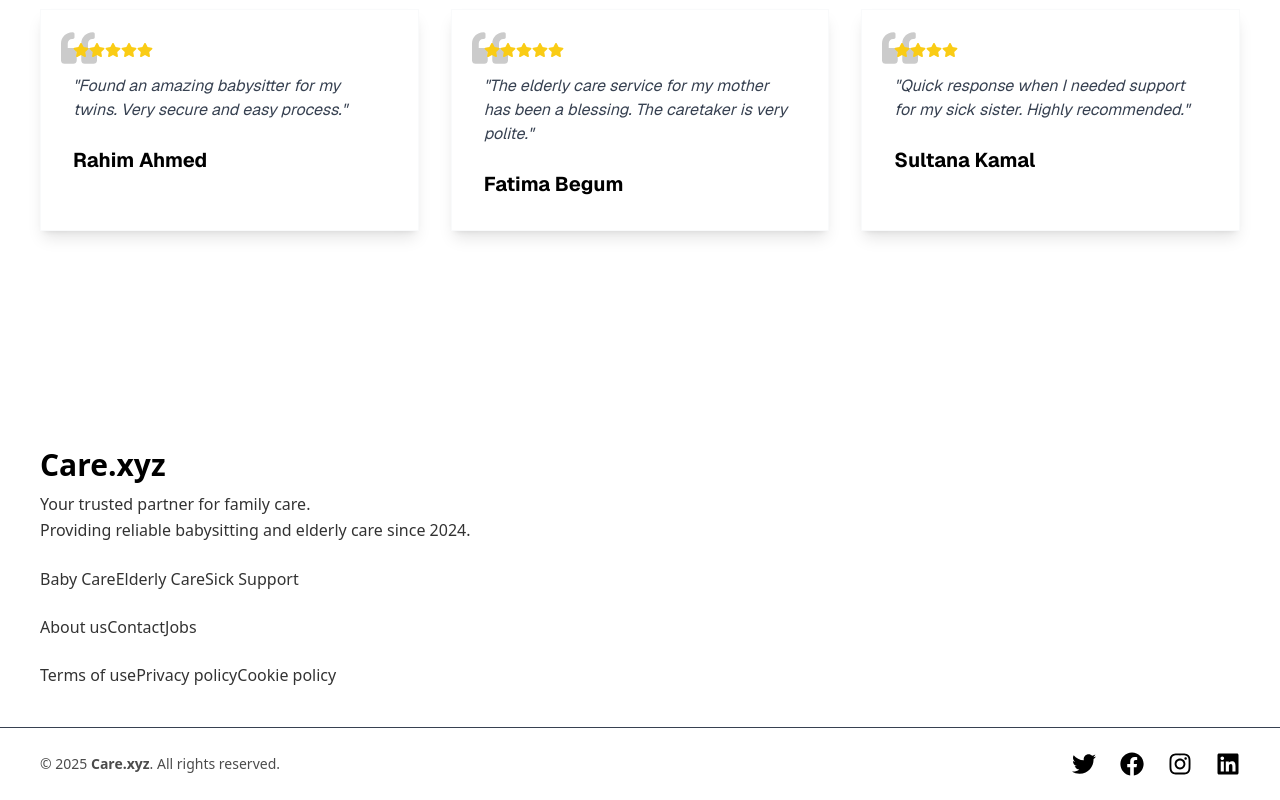
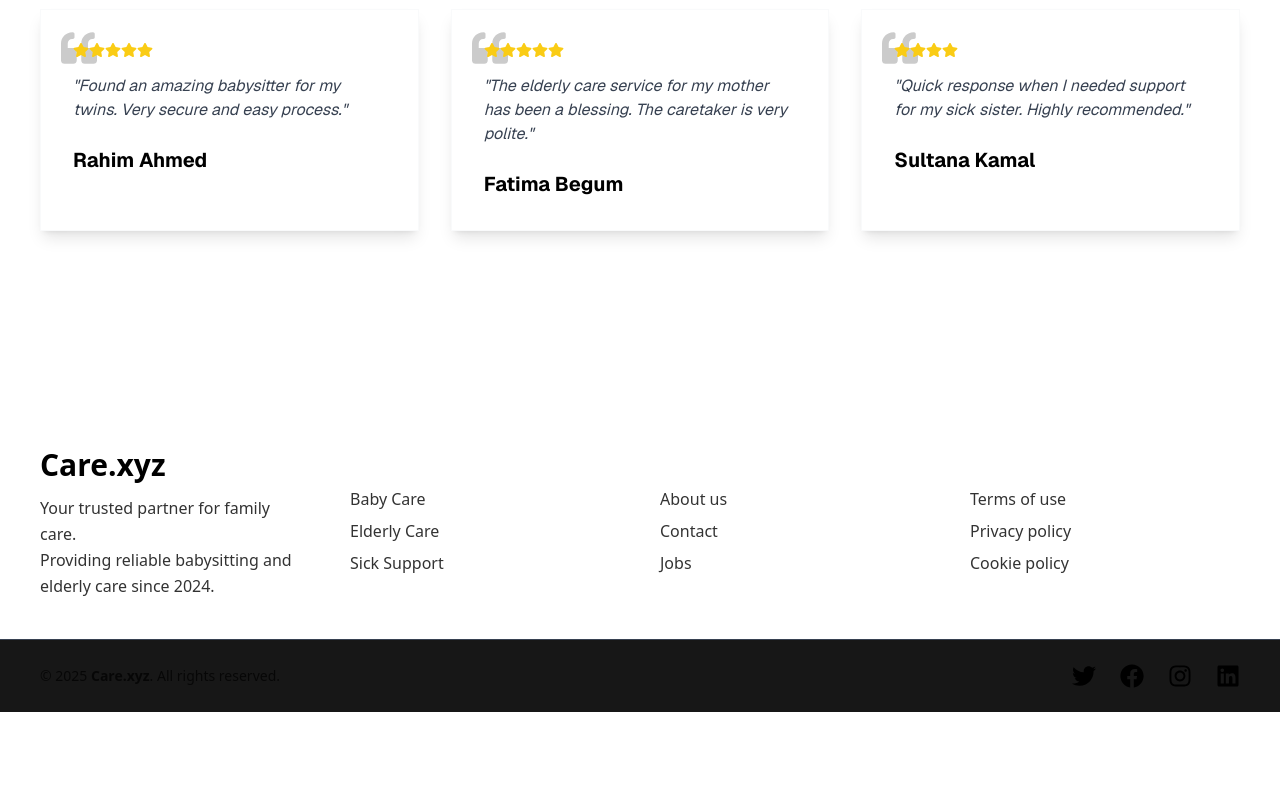
Before and after one commit to Sanjida-Parven-Alfe/as_12_mod_12_care.xyz, a Next.js app: page / in a window 1280 px wide. Shown: the part 2601-3401 px from the top of the page. After the commit the page ends 3313 px from the top, so only its background shows below. Built offline with nearby package versions, Linux system fonts and the light colour scheme.

Commit message:
footer update

```diff
--- a/src/components/shared/Footer.jsx
+++ b/src/components/shared/Footer.jsx
@@ -5,61 +5,89 @@ import { FaFacebook, FaTwitter, FaInstagram, FaLinkedin } from "react-icons/fa";
 const Footer = () => {
   return (
     <div className="bg-neutral text-neutral-content mt-24">
-      <footer className="footer p-10 max-w-7xl mx-auto">
+      {/* Main Footer Section with Explicit Grid */}
+      <div className="max-w-7xl mx-auto p-10">
+        <footer className="grid grid-cols-1 md:grid-cols-2 lg:grid-cols-4 gap-10">
+
+          {/* Column 1: Brand Info */}
           <aside>
-
-          <h2 className="text-3xl font-bold text-primary mb-2">Care.xyz</h2>
+            <h2 className="text-3xl font-bold text-primary mb-3">Care.xyz</h2>
             <p className="font-medium opacity-80 leading-relaxed">
               Your trusted partner for family care. <br />
               Providing reliable babysitting and elderly care since 2024.
             </p>
           </aside>
 
-
-        <nav>
-          <h6 className="footer-title text-white opacity-100">Services</h6>
+          {/* Column 2: Services */}
+          <nav className="flex flex-col gap-2">
+            <h6 className="footer-title text-white opacity-100 mb-2 uppercase font-bold">Services</h6>
             <Link href="/services/baby-care" className="link link-hover opacity-80 hover:opacity-100 hover:text-primary transition-all">Baby Care</Link>
             <Link href="/services/elderly-care" className="link link-hover opacity-80 hover:opacity-100 hover:text-primary transition-all">Elderly Care</Link>
             <Link href="/services/sick-support" className="link link-hover opacity-80 hover:opacity-100 hover:text-primary transition-all">Sick Support</Link>
           </nav>
-        <nav>
-          <h6 className="footer-title text-white opacity-100">Company</h6>
+
+          {/* Column 3: Company */}
+          <nav className="flex flex-col gap-2">
+            <h6 className="footer-title text-white opacity-100 mb-2 uppercase font-bold">Company</h6>
             <Link href="/about" className="link link-hover opacity-80 hover:opacity-100 hover:text-primary transition-all">About us</Link>
             <Link href="/contact" className="link link-hover opacity-80 hover:opacity-100 hover:text-primary transition-all">Contact</Link>
             <Link href="/jobs" className="link link-hover opacity-80 hover:opacity-100 hover:text-primary transition-all">Jobs</Link>
           </nav>
-        <nav>
-          <h6 className="footer-title text-white opacity-100">Legal</h6>
+
+          {/* Column 4: Legal */}
+          <nav className="flex flex-col gap-2">
+            <h6 className="footer-title text-white opacity-100 mb-2 uppercase font-bold">Legal</h6>
             <Link href="/terms" className="link link-hover opacity-80 hover:opacity-100 hover:text-primary transition-all">Terms of use</Link>
             <Link href="/privacy" className="link link-hover opacity-80 hover:opacity-100 hover:text-primary transition-all">Privacy policy</Link>
             <Link href="/cookie" className="link link-hover opacity-80 hover:opacity-100 hover:text-primary transition-all">Cookie policy</Link>
           </nav>
+
         </footer>
+      </div>
 
-      <div className="border-t border-gray-700">
-        <footer className="footer px-10 py-6 max-w-7xl mx-auto flex flex-col md:flex-row justify-between items-center">
-          <aside className="items-center grid-flow-col">
-            <p className="opacity-70 text-sm">
+      {/* Copyright & Social Media Section */}
+      <div className="border-t border-gray-700 bg-neutral-900">
+        <div className="max-w-7xl mx-auto px-10 py-6 flex flex-col md:flex-row justify-between items-center gap-4">
+          <p className="opacity-70 text-sm text-center md:text-left">
             © {new Date().getFullYear()} <span className="font-bold text-primary">Care.xyz</span>. All rights reserved.
           </p>
-          </aside>
-          <nav className="md:place-self-center md:justify-self-end mt-4 md:mt-0">
-            <div className="grid grid-flow-col gap-6">
-              <a className="cursor-pointer hover:text-primary transition-colors transform hover:scale-110 duration-200">
+
+          {/* Social Media Links */}
+          <div className="flex gap-6">
+            <a
+              href="https://twitter.com"
+              target="_blank"
+              rel="noopener noreferrer"
+              className="cursor-pointer hover:text-primary transition-colors transform hover:scale-110 duration-200"
+            >
               <FaTwitter size={24} />
             </a>
-              <a className="cursor-pointer hover:text-primary transition-colors transform hover:scale-110 duration-200">
+            <a
+              href="https://facebook.com"
+              target="_blank"
+              rel="noopener noreferrer"
+              className="cursor-pointer hover:text-primary transition-colors transform hover:scale-110 duration-200"
+            >
               <FaFacebook size={24} />
             </a>
-              <a className="cursor-pointer hover:text-primary transition-colors transform hover:scale-110 duration-200">
+            <a
+              href="https://instagram.com"
+              target="_blank"
+              rel="noopener noreferrer"
+              className="cursor-pointer hover:text-primary transition-colors transform hover:scale-110 duration-200"
+            >
               <FaInstagram size={24} />
             </a>
-              <a className="cursor-pointer hover:text-primary transition-colors transform hover:scale-110 duration-200">
+            <a
+              href="https://linkedin.com"
+              target="_blank"
+              rel="noopener noreferrer"
+              className="cursor-pointer hover:text-primary transition-colors transform hover:scale-110 duration-200"
+            >
               <FaLinkedin size={24} />
             </a>
           </div>
-          </nav>
-        </footer>
+        </div>
       </div>
     </div>
   );
```
Lines whose indentation alone changed are shown as unchanged.
